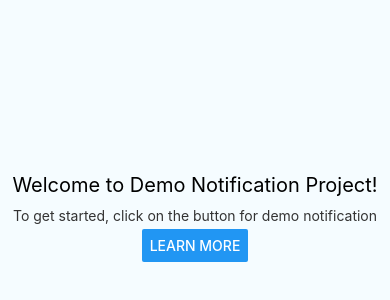
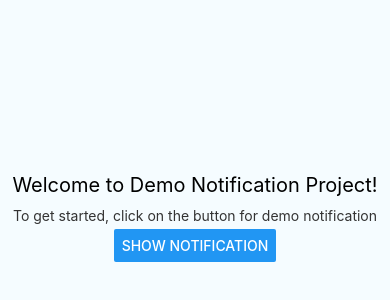
Before and after one commit to BushraSagir/ReactNotificationDemo, a React Native app: screen / in a window 390 px wide. Shown: the part 210-510 px from the top of the page. Built offline with nearby package versions, Linux system fonts and the light colour scheme.

Commit message:
Notification changes added

```diff
--- a/App.js
+++ b/App.js
@@ -16,10 +16,11 @@ import {
   NotificationDemo
 } from 'react-native';
 //import { sendNotification } from './NotificationDemo'
+import PushNotification from 'react-native-push-notification';
 
 
 
-var notification = require('react-native').NativeModules.NotificationDemo
+//var notification = require('react-native').NativeModules.NotificationDemo
 export default class App extends Component {
   render() {
     return (
@@ -32,7 +33,7 @@ export default class App extends Component {
         </Text>
         <Button
         onPress={this.onPressLearnMore}
-        title="Learn More"
+        title="Show Notification"
         accessibilityLabel="Learn more about this purple button"
       />
 
@@ -42,8 +43,13 @@ export default class App extends Component {
 
   onPressLearnMore() {
     Alert.alert('on Press Notification!');
-    notification.sendNotification
-   }
+    //notification.sendNotification
+    PushNotification.localNotificationSchedule({
+      message: "My Notification Message", // message
+      date: new Date(Date.now() + (60)) // your required time
+      });
+       }
+
 
 }
 
--- a/package.json
+++ b/package.json
@@ -14,7 +14,9 @@
 		"react-native-button": "^2.1.0",
 		"react-native-button-component": "^0.1.25",
 		"react-native-local-notifications": "^1.0.0",
-		"save": "^2.3.1"
+		"react-native-push-notification": "^3.0.1",
+		"save": "^2.3.1",
+		"uuid": "^3.1.0"
 	},
 	"devDependencies": {
 		"babel-jest": "21.2.0",
```
Also changed, not shown: 7 other files (tests, documents, lock files or other folders).
